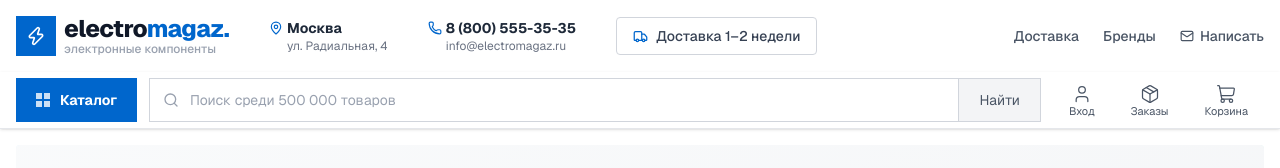
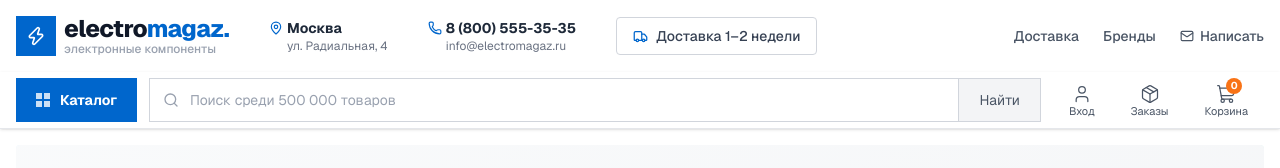
Before and after one commit to cyberjuke2077/magazik, a Next.js app: page / in a window 1280 px wide. Shown: the top 168 px of the page. Built offline with nearby package versions, Linux system fonts and the light colour scheme.

Commit message:
feat: cart badge always visible, orange color, counts by positions not quantity

```diff
--- a/src/components/layout/sticky-nav.tsx
+++ b/src/components/layout/sticky-nav.tsx
@@ -11,7 +11,8 @@ import { CategoryIcon } from '@/components/ui/component-icons'
 export function StickyNav() {
   const [catalogOpen, setCatalogOpen] = useState(false)
   const [searchValue, setSearchValue] = useState('')
-  const { totalItems } = useCart()
+  const { items } = useCart()
+  const cartCount = items.length
   const { user, mounted: authMounted } = useAuth()
   const catalogRef = useRef<HTMLDivElement>(null)
 
@@ -140,11 +141,9 @@ export function StickyNav() {
             >
               <div className="relative">
                 <ShoppingCart size={20} strokeWidth={1.5} />
-                {totalItems > 0 && (
-                  <span className="absolute -top-1.5 -right-1.5 flex items-center justify-center min-w-[16px] h-4 px-1 rounded-full text-[10px] font-bold bg-[#0066cc] text-white animate-bounce-in">
-                    {totalItems > 99 ? '99+' : totalItems}
-                  </span>
-                )}
+                <span className="absolute -top-1.5 -right-1.5 flex items-center justify-center min-w-[16px] h-4 px-1 rounded-full text-[10px] font-bold bg-[#f97316] text-white">
+                  {cartCount > 99 ? '99+' : cartCount}
+                </span>
               </div>
               <span className="text-[11px] leading-none">Корзина</span>
             </Link>
@@ -153,11 +152,9 @@ export function StickyNav() {
           {/* Mobile cart */}
           <Link href="/cart" className="lg:hidden relative flex items-center justify-center size-9 text-gray-600">
             <ShoppingCart size={20} />
-            {totalItems > 0 && (
-              <span className="absolute -top-0.5 -right-0.5 flex items-center justify-center size-4 rounded-full text-[9px] font-bold bg-[#0066cc] text-white">
-                {totalItems}
-              </span>
-            )}
+            <span className="absolute -top-0.5 -right-0.5 flex items-center justify-center size-4 rounded-full text-[9px] font-bold bg-[#f97316] text-white">
+              {cartCount > 99 ? '99+' : cartCount}
+            </span>
           </Link>
         </div>
       </div>
```
